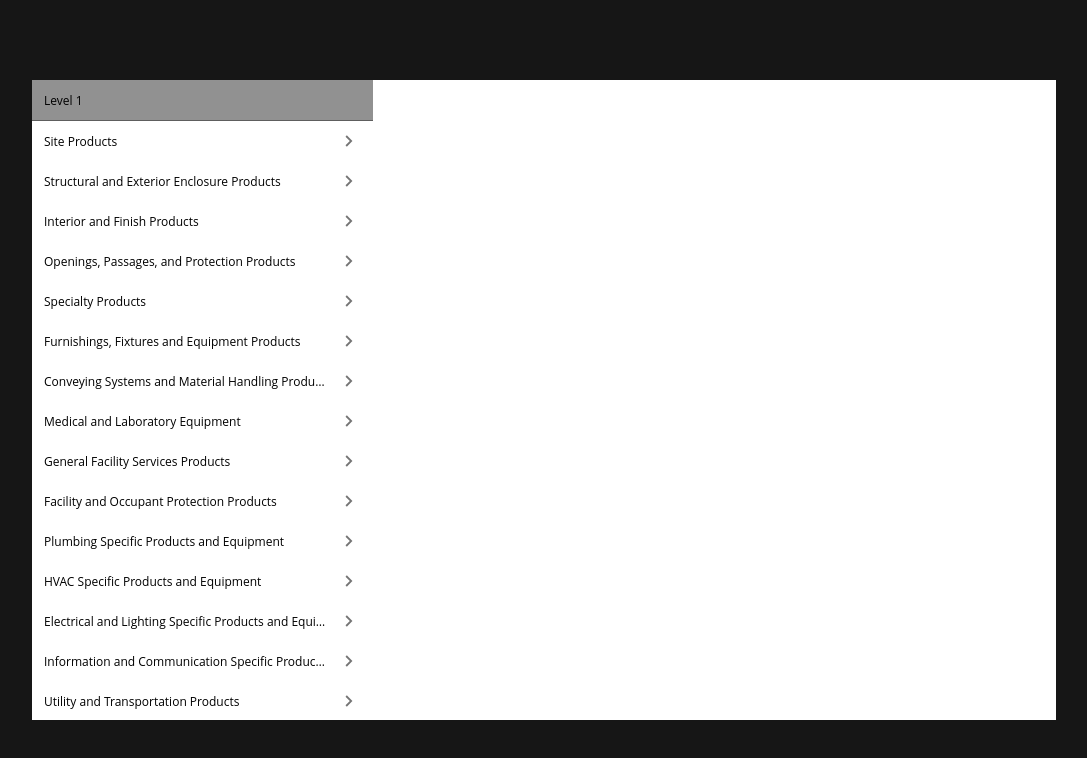
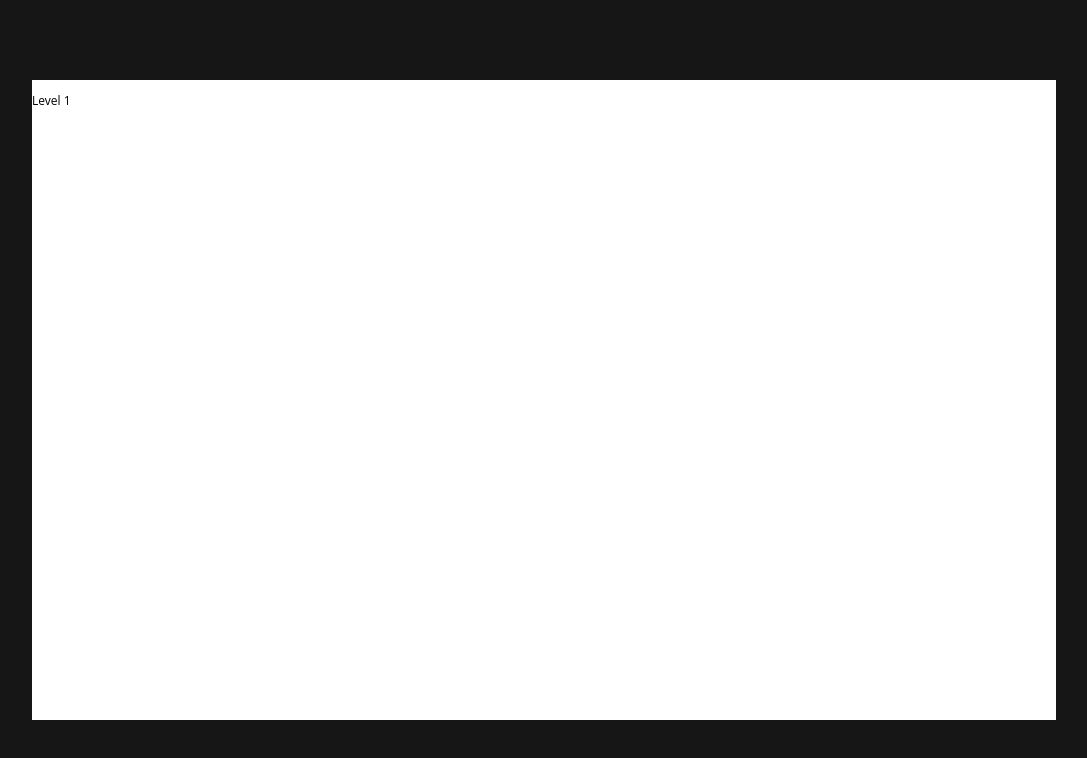
Before and after one commit to zmm2025/react-testing-app, a React (Create React App) app: page / in a window 1280 px wide. Shown: the top 758 px of the page, without its empty margins (96-1183 px from the left). Built offline with nearby package versions, Linux system fonts and the light colour scheme.

Commit message:
start selector re-creation using better sub-components

```diff
--- a/src/components/App/App.js
+++ b/src/components/App/App.js
@@ -1,10 +1,12 @@
 import ClassSelector from '../ClassSelector/ClassSelector';
+import ClassSelectorV2 from '../ClassSelector/ClassSelectorV2';
 import './App.css';
 
 export default function App() {
     return (
         <div className="app">
-            <ClassSelector />
+            {/* <ClassSelector /> */}
+            <ClassSelectorV2 />
         </div>
     );
 }
--- /dev/null
+++ b/src/components/ClassSelector/ClassSelectorV2.css
@@ -0,0 +1,32 @@
+.class-selector {
+    /* Layout */
+    display: flex;
+    height: 80vh;
+    overflow-x: scroll;
+    overflow-y: hidden;
+    width: 80vw;
+
+    /* Appearance */
+    background: var(--neutral-0, #ffffff);
+
+    /* Other */
+    scrollbar-width: none;
+}
+
+.column {
+    /* Layout */
+    max-width: calc((100% - 1px - 1px) / 3);
+    min-width: calc((100% - 1px - 1px) / 3);
+}
+
+.divider {
+
+}
+
+.header-cell {
+
+}
+
+.column-body {
+
+}
--- /dev/null
+++ b/src/components/ClassSelector/ClassSelectorV2.js
@@ -0,0 +1,58 @@
+import { Fragment, useState } from "react";
+import level1Classes from "../../data/classes.json";
+import "./ClassSelectorV2.css";
+
+export default function ClassSelectorV2() {
+    const [classPath, setClassPath] = useState([]);
+
+    // Assemble selector columns
+    let columns = [
+        <Column levelNum={1} />
+    ];
+    const remainingColumns = classPath.map((pathClass, pathIndex) => {
+        const levelNum = pathIndex + 1;
+        return (
+            <Fragment>
+                <Divider orientation="vertical" />
+                <Column levelNum={levelNum}/>
+            </Fragment>
+        )
+    });
+    columns.push(...remainingColumns);
+
+    return (
+        <div className="class-selector">
+            {columns}
+        </div>
+    );
+}
+
+function Column({ levelNum }) {
+    return (
+        <div key={"column-level-" + levelNum} className="column">
+            <HeaderCell levelNum={levelNum} />
+            <Divider orientation="horizontal" />
+            <ColumnBody levelClasses="" /> {/* TODO: Generalize levelClasses */}
+        </div>
+    )
+}
+
+function Divider({ orientation }) {
+    return (
+        <div className={"divider" + orientation} /> // TODO: Double check the className formatting on this
+    )
+}
+
+function HeaderCell({ levelNum }) {
+    return (
+        <div className="header-cell">
+            <p>Level {levelNum}</p>
+        </div>
+    )
+}
+
+function ColumnBody({ levelClasses }) {
+    return (
+        <div />
+    )
+}
```
